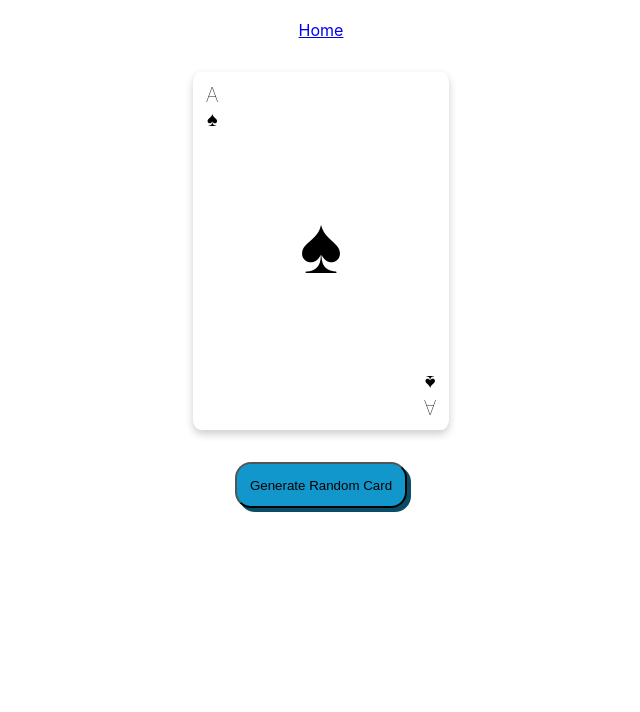
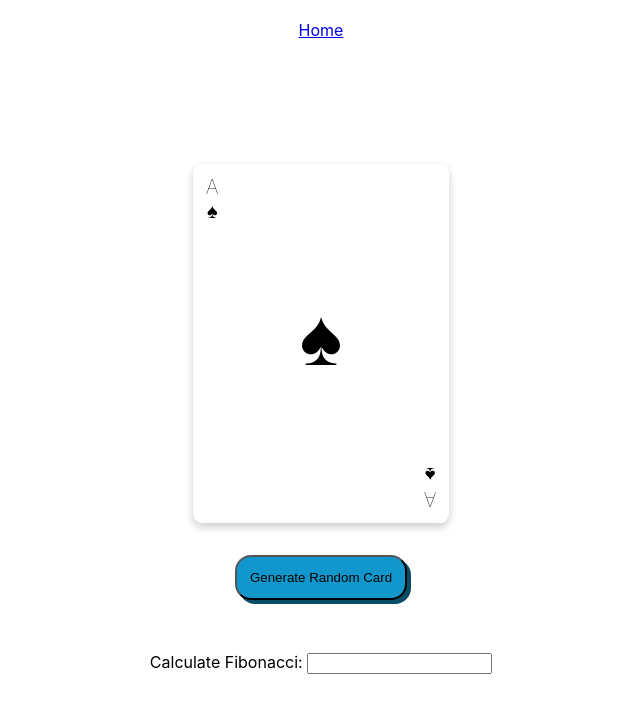
Before and after one commit to t4kaha00/MERN, a React (Create React App) app in the folder client/: page / in a window 1280 px wide. Shown: the top 712 px of the page, without its empty margins (319-959 px from the left). Built offline with nearby package versions, Linux system fonts and the light colour scheme.

Commit message:
Fibonacci component added and Card css modified

```diff
--- a/client/src/App.css
+++ b/client/src/App.css
@@ -3,9 +3,14 @@
 }
 
 .deck {
-    text-align: -webkit-center;
-    position: relative;
-    width: 16em;
+    display: flex;
+    flex-flow: column;
+    gap: 2rem;
+    justify-content: center;
+    align-items: center;
+    margin-top: 15%;
+    /* position: relative; */
+    width: 100%;
     height: calc(1.4*16em);
     /* transform: rotate(-30deg) skew(25deg) scale(0.8); */
     /* transition: 0.5s  */
@@ -22,13 +27,28 @@
     grid-template-columns: 15% auto auto auto 15%;
     box-shadow: 0 4px 8px 0 rgba(0, 0, 0, 0.2);
     border-radius: 3%;
-    /* transform: rotate(-30deg) skew(25deg) scale(0.8); */
-    /* transition: 0.5s  */
+    background-color: white;
+    transition: 0.5s;
+}
+
+.card[data-side = "left"] {
+    transform: rotate(30deg) skew(-25deg) scale(0.8);
+    transition: 0.3s;
+}
+.card[data-side = "leftHalf"] {
+    transform: rotate(15deg) skew(-12.5deg) scale(0.8);
+    transition: 0.3s;
+}
+.card[data-side = "right"] {
+    transform: rotate(-30deg) skew(25deg) scale(0.8);
+    transition: 0.3s;
+}
+.card[data-side = "rightHalf"] {
+    transform: rotate(-15deg) skew(12.5deg) scale(0.8);
+    transition: 0.3s;
 }
 
 .card:hover {
-    transform: rotate(-30deg) skew(25deg) scale(0.8);
-    transition: 0.5s;
 }
 
 .blank {
--- a/client/src/App.js
+++ b/client/src/App.js
@@ -1,4 +1,5 @@
 import React, { Component } from 'react';
+import {useEffect, useState} from 'react';
 import { BrowserRouter as Router,
          Route,
          NavLink,
@@ -11,7 +12,7 @@ class App extends Component {
   render() {
     return (
       <div className="App">
-        <div>
+        <div style={{width: '100vw'}}>
           <Router>
             {/* <NavLink to="/sample">Sample</NavLink> */}
             <br />
@@ -19,6 +20,7 @@ class App extends Component {
             <Routes>
               <Route path='/sample' element={<Sample/>} />
               <Route path='/' element={<CardComponent/>} />
+              <Route path='/fib' element={<FibonacciComponent/>} />
             </Routes>
           </Router>
         </div>
@@ -30,6 +32,27 @@ class App extends Component {
 function CardComponent() {
   const numbers = ["one","two","three","four","five","six","seven","eight","nine","ten","J","Q","K"]
   const faces = ["Spade","Heart","Club","Diamond"]
+
+  const [coords, setCoords] = useState({x: 0});
+  const [side, setSide] = useState('');
+
+  const handleMouseOut = event => {
+    document.getElementsByClassName("card")[0].setAttribute('data-side', 'none')
+  }
+
+  const handleMouseMove = event => {
+    // innerwidth gives the width of viewport and half in the middle point
+    setCoords({
+      x: event.clientX - window.innerWidth/2
+    });
+
+    // For CSS purposes
+    if (100 > coords.x > 0) { setSide('rightHalf')}
+    if (coords.x > 100) { setSide('right')}
+    if (coords.x < 0) { setSide('leftHalf')}
+    if (coords.x < -100) { setSide('left')}
+    document.getElementsByClassName("card")[0].setAttribute('data-side', side)
+  };
 
   const displayRandomCard = () => {
     // Generate random number and face from given arrays
@@ -789,6 +812,7 @@ function CardComponent() {
   }
   return (
     <div className='deck'>
+      <div onMouseMove={handleMouseMove} onMouseLeave={handleMouseOut} style={{width: '50%'}}>
       <div className='card' card-number="one">
           <div className='digit spade'>A</div>
           <div className='blank'></div>
@@ -816,9 +840,43 @@ function CardComponent() {
           <div className='blank'></div>
           <div id='digit-end'className='digit spade'>A</div>
       </div>
-      <button onClick={() => {displayRandomCard()}}>Generate Random Card</button>
+        <button onClick={() => {displayRandomCard()}}>Generate Random Card</button>
+      </div>
+      <div>
+        <FibonacciComponent/>
+      </div>
     </div>
   )
 }
 
+const FibonacciComponent = () => {
+  const [fibinput, setFibinput] = React.useState('')
+  const [result, setResult] = React.useState('')
+
+  const handlechange = (event) => {
+    if (!event.target.value) return setResult('Input a number!!')
+    const fibonacciNo = fib(event.target.value)
+    if (fibonacciNo == 0) return setResult('Too Large')
+    setResult(fibonacciNo)
+  }
+
+  const fib = (n, memo = {}) => {
+    if (n > 1476) return 0
+    if (n in memo) return memo[n]
+    if (n <= 2) return 1
+
+    memo[n] = fib(n-1, memo) + fib(n-2, memo)
+    return memo[n]
+  }
+
+  return (
+    <form>
+      <br/>
+      <label>Calculate Fibonacci: </label>
+      <input onChange={handlechange} type="number"/>
+      <p>{result}</p>
+    </form>
+  )
+}
+
 export default App;
```
